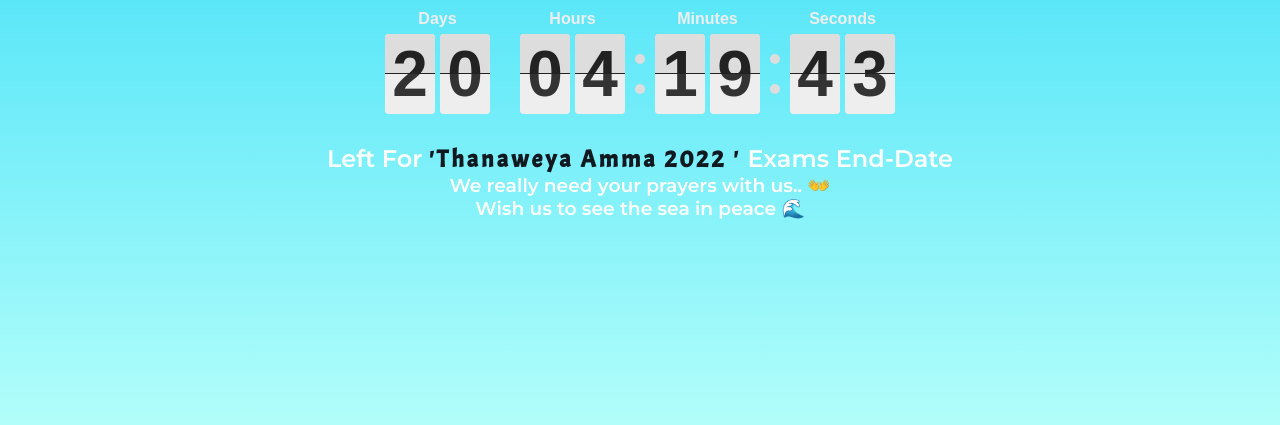
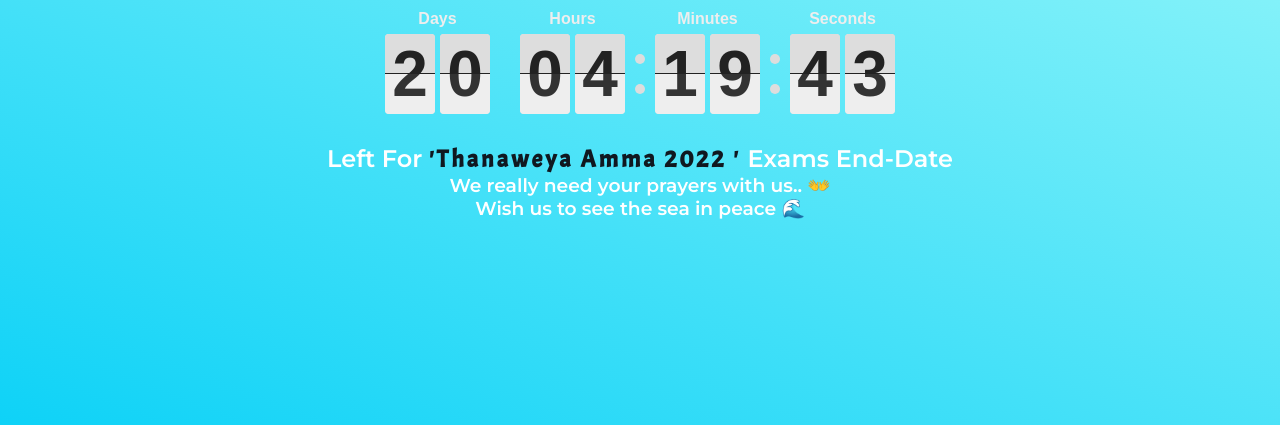
Before and after one commit to devAhmeed/thanaweya_countdown_timer, a plain HTML site: page index.html in a window 1280 px wide. Shown: the part 375-800 px from the top of the page. Drawn offline with Linux system fonts and the light colour scheme; a web font is replaced by a local one.

Commit message:
Update style1.css

```diff
--- a/style1.css
+++ b/style1.css
@@ -9,7 +9,7 @@ body{
   display: flex;
   justify-content: center;
   align-items: center;
-  background: linear-gradient(0deg, #B2FEFA, #0ED2F7);
+  background: linear-gradient(201deg, #B2FEFA, #0ED2F7);
 }
 div.flipdown{
   width: 100%;
```
